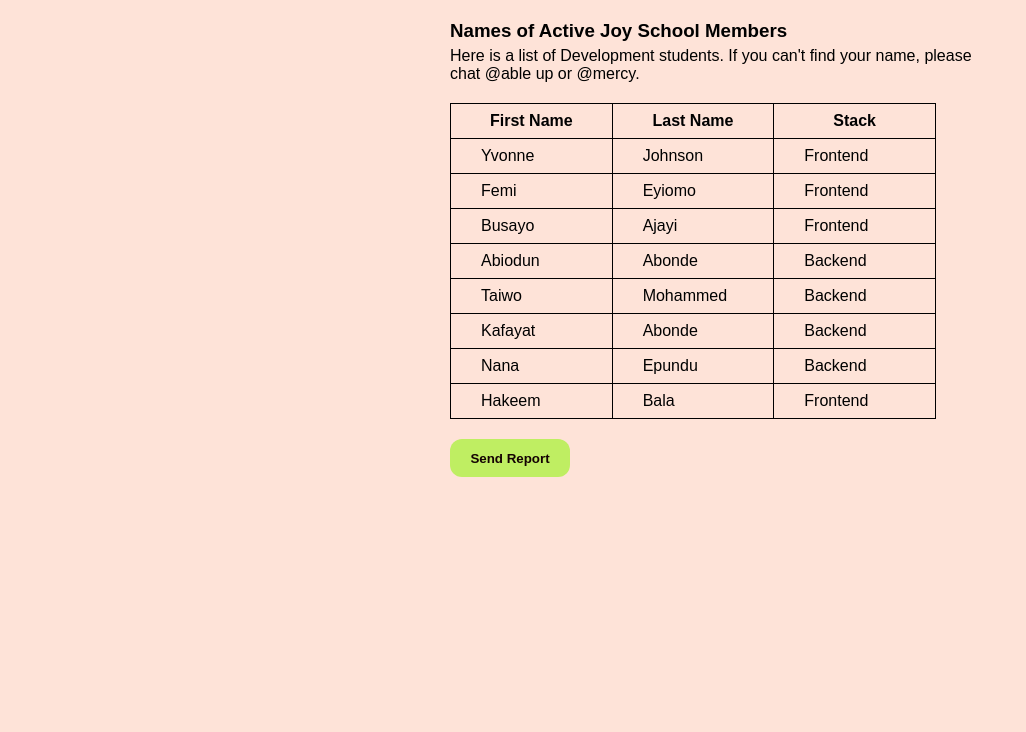
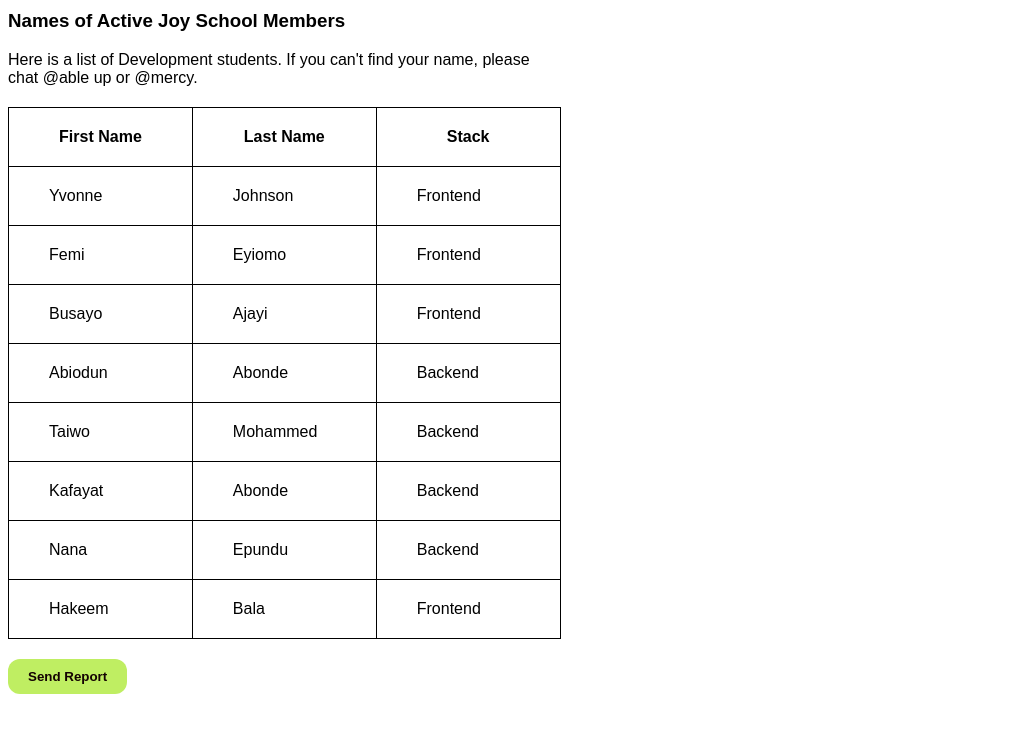
Before and after one commit to raregem/TJP-3-task-4, a plain HTML site: page index.html in a window 1280 px wide. Shown: the whole page, without its empty margins (0-1026 px from the left). Drawn offline with Linux system fonts and the light colour scheme.

Commit message:
Add files via upload

```diff
--- a/style.css
+++ b/style.css
@@ -1,18 +1,23 @@
 * {
   font-family: "Barlow", sans-serif;
+}
+
+.container {
+  width: 40%;
+  margin: auto;
+  padding-left: 30px;
+  padding-right: 10px;
+  padding-top: 10px;
+  padding-bottom: 20px;
   background-color: rgba(254, 227, 216, 255);
-  margin: auto;
 }
 
 h3 {
-  margin-left: 450px;
-  margin-top: 20px;
-  margin-bottom: 5px;
+  margin-top: 10px;
 }
 
 p {
   font-weight: 100px;
-  margin-left: 450px;
   margin-bottom: 20px;
 }
 
@@ -21,8 +26,7 @@ th,
 td {
   border: 1px solid black;
   border-collapse: collapse;
-  margin-left: 450px;
-  padding: 8px 30px;
+  padding: 20px 40px;
 }
 
 th {
@@ -35,9 +39,8 @@ td {
 
 button {
   margin-top: 20px;
-  margin-left: 450px;
-  height: 38px;
-  width: 120px;
+  margin-bottom: 10px;
+  padding: 10px 20px;
   background-color: rgb(191, 238, 98);
   color: rgb(20, 2, 2);
   border-radius: 12px;
```
